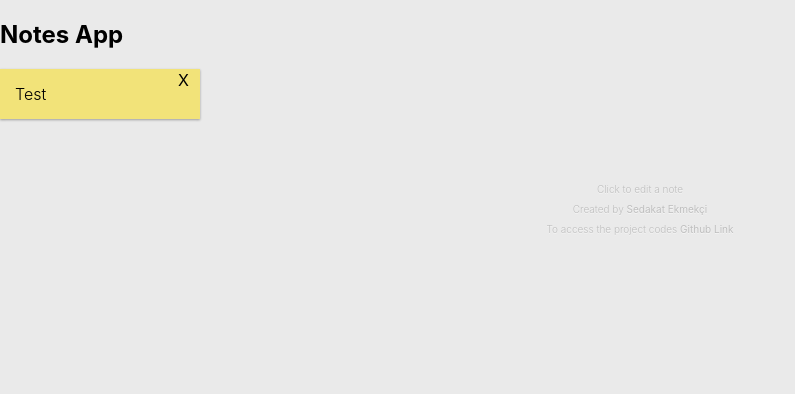
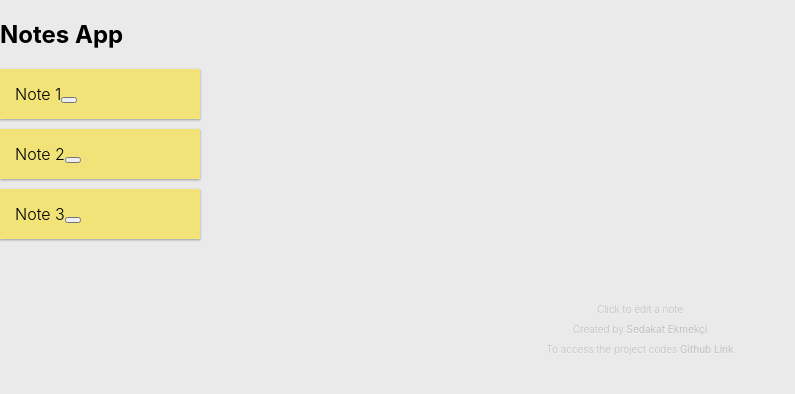
Before and after one commit to SedakatEkmekci/React_NotesApp, a React (Create React App) app in the folder notes-app/: page / in a window 1280 px wide. Shown: the top 394 px of the page, without its empty margins (0-795 px from the left). Built offline with nearby package versions, Linux system fonts and the light colour scheme.

Commit message:
Update Notes.js

```diff
--- a/notes-app/src/components/Notes.js
+++ b/notes-app/src/components/Notes.js
@@ -1,11 +1,30 @@
-import React from 'react'
+import React from 'react';
+import { useSelector } from 'react-redux';
+import { selectNotes } from '../redux/notes/notesSlice';
+
+
 
 function Notes() {
+
+    const items = useSelector(selectNotes);
+    // console.log(items);
     return (
         <ul className="note-list">
-            <li className='note'> Test
-                <button className="note__delete-button" type="button" > X </button>
-            </li>
+
+            {
+                items.map((item) => (
+
+                    <li key={item.id} >
+                        <div className='note'>
+                            <label>{item.title}</label>
+                            <button className="destroy"></button>
+
+                        </div>
+                    </li>
+
+
+                ))
+            }
         </ul>
 
 
```
